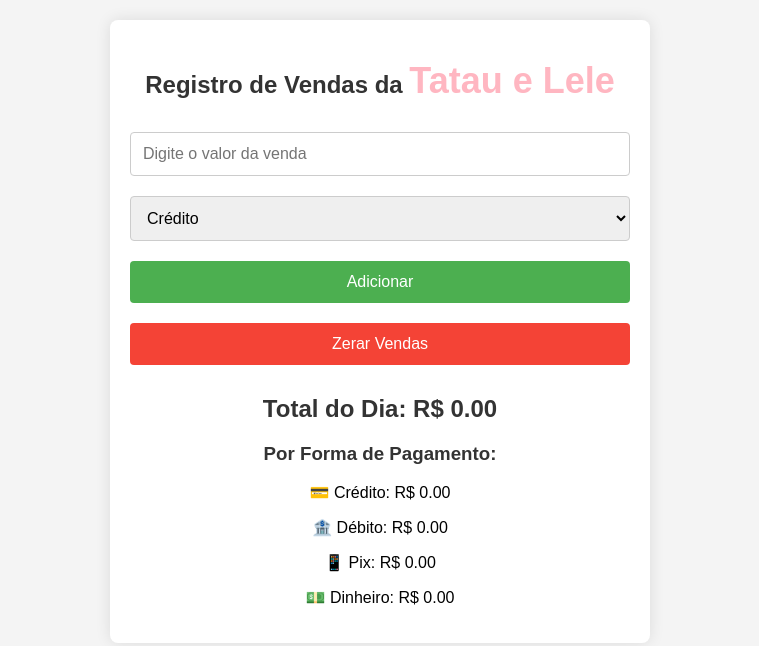
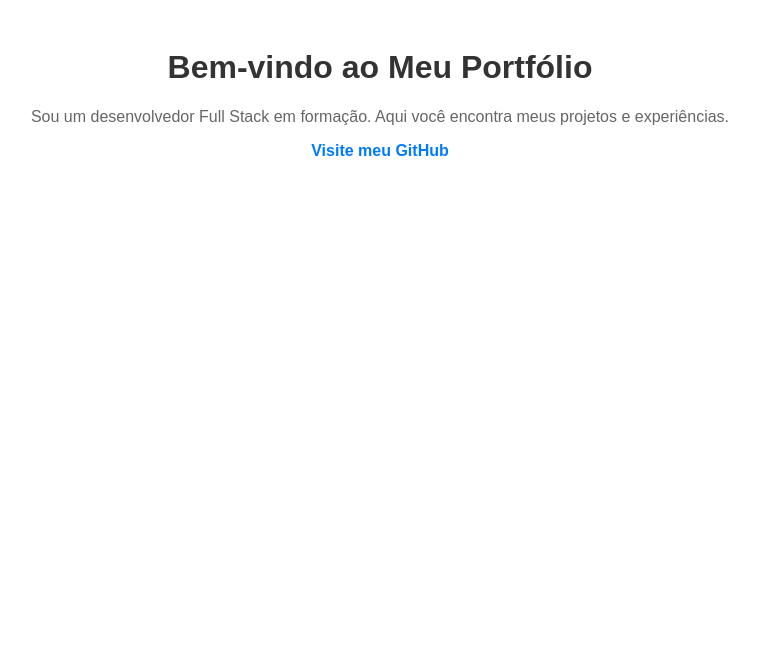
Before and after one commit to Elian-Cardoso/Elian.github.io, a plain HTML site: page index.html in a window 1280 px wide. Shown: the whole page, without its empty margins (260-1019 px from the left). Drawn offline with Linux system fonts and the light colour scheme.

Commit message:
Add files via upload

```diff
--- a/index.html
+++ b/index.html
@@ -1,42 +1,19 @@
 <!DOCTYPE html>
-<html lang="pt">
+<html lang="pt-br">
 <head>
     <meta charset="UTF-8">
     <meta name="viewport" content="width=device-width, initial-scale=1.0">
-    <title>Registro de Vendas</title>
-    <link rel="stylesheet" href="style.css">
+    <title>Portfólio de Elian Cardoso</title>
+    <style>
+        body { font-family: Arial, sans-serif; text-align: center; padding: 20px; }
+        h1 { color: #333; }
+        p { color: #666; }
+        a { color: #007BFF; text-decoration: none; font-weight: bold; }
+    </style>
 </head>
 <body>
-
-    <div class="container">
-        <h2>Registro de Vendas da <span class="destaque">Tatau e Lele </span></h2>
-
-        <!-- Campo de entrada para o valor da venda -->
-        <input type="number" id="valor" placeholder="Digite o valor da venda">
-
-        <!-- Selecionar Forma de Pagamento -->
-        <select id="formaPagamento">
-            <option value="credito">Crédito</option>
-            <option value="debito">Débito</option>
-            <option value="pix">Pix</option>
-            <option value="dinheiro">Dinheiro</option>
-        </select>
-
-        <!-- Botões de ação -->
-        <button onclick="adicionarVenda()">Adicionar</button>
-        <button onclick="zerarVendas()" class="btn-zerar">Zerar Vendas</button>
-
-        <!-- Exibição dos totais -->
-        <h2>Total do Dia: R$ <span id="total">0.00</span></h2>
-
-        <h3>Por Forma de Pagamento:</h3>
-        <p>💳 Crédito: R$ <span id="totalCredito">0.00</span></p>
-        <p>🏦 Débito: R$ <span id="totalDebito">0.00</span></p>
-        <p>📱 Pix: R$ <span id="totalPix">0.00</span></p>
-        <p>💵 Dinheiro: R$ <span id="totalDinheiro">0.00</span></p>
-
-    </div>
-
-    <script src="script.js"></script>
+    <h1>Bem-vindo ao Meu Portfólio</h1>
+    <p>Sou um desenvolvedor Full Stack em formação. Aqui você encontra meus projetos e experiências.</p>
+    <p><a href="https://github.com/Elian-Cardoso">Visite meu GitHub</a></p>
 </body>
 </html>
```
